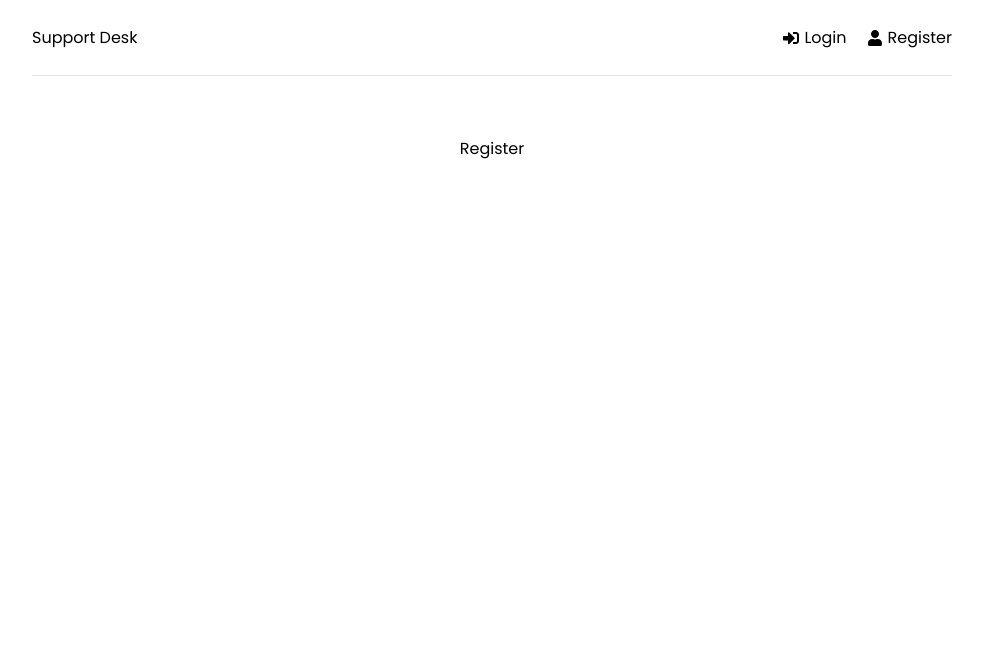
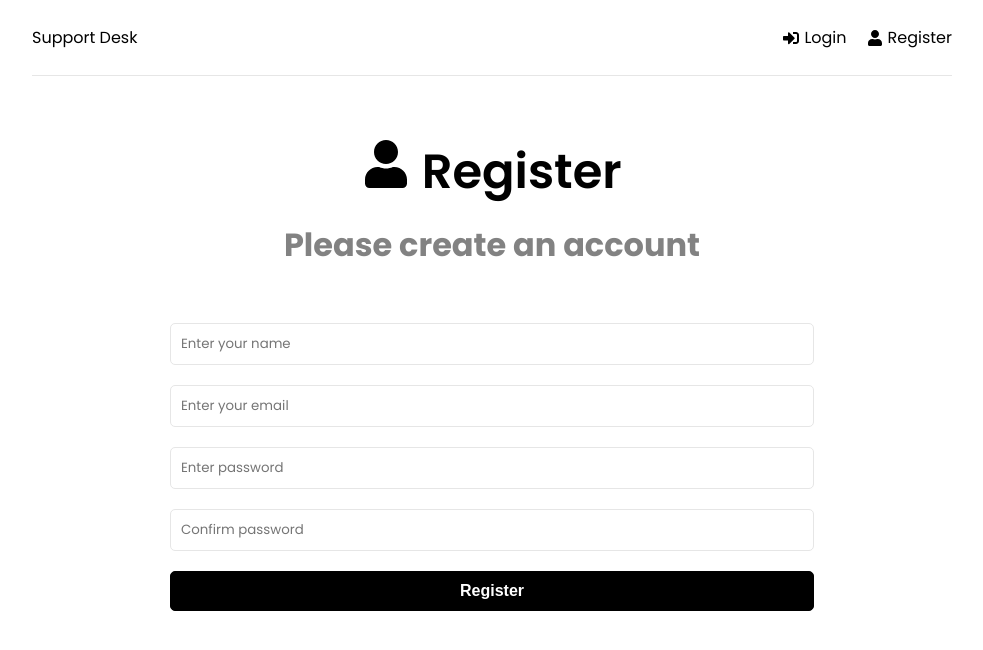
Before and after one commit to EyuCoder/support-desk-mern, a React (Create React App) app in the folder frontend/: page /register in a window 1280 px wide. Shown: the top 650 px of the page, without its empty margins (148-1131 px from the left). Built offline with nearby package versions, Linux system fonts and the light colour scheme.

Commit message:
basic ui

```diff
--- a/frontend/src/App.js
+++ b/frontend/src/App.js
@@ -1,4 +1,6 @@
 import { BrowserRouter as Router, Routes, Route } from 'react-router-dom'
+import { ToastContainer } from 'react-toastify'
+import 'react-toastify/dist/ReactToastify.css'
 import Header from './components/Header'
 import Home from './pages/Home'
 import Login from './pages/Login'
@@ -16,6 +18,7 @@ function App() {
         </Routes>
       </div>
     </Router>
+    <ToastContainer />
   </>
 }
 
--- a/frontend/src/pages/Home.jsx
+++ b/frontend/src/pages/Home.jsx
@@ -1,7 +1,21 @@
-import React from 'react';
+import { Link } from 'react-router-dom';
+import { FaQuestionCircle, FaTicketAlt } from 'react-icons/fa';
 
 function Home() {
-    return <div>Home</div>;
+    return (
+        <>
+            <section className='heading'>
+                <h1>what do you need help with?</h1>
+                <p>please choose from the options below</p>
+            </section>
+            <Link to='/new-ticket' className='btn btn-reverse btn-block'>
+                <FaQuestionCircle /> Create new ticket
+            </Link>
+            <Link to='/tickets' className='btn btn-block'>
+                <FaTicketAlt /> View my tickets
+            </Link>
+        </>
+    );
 }
 
 export default Home;
--- a/frontend/src/pages/Login.jsx
+++ b/frontend/src/pages/Login.jsx
@@ -1,7 +1,64 @@
-import React from 'react';
+import React, { useState } from 'react';
+import { toast } from 'react-toastify';
+import { FaSignInAlt } from 'react-icons/fa';
 
 function Login() {
-    return <div>Login</div>;
+    const [formData, setFormData] = useState({
+        email: '',
+        password: '',
+    });
+
+    const { email, password } = formData;
+    const onChange = (e) => {
+        setFormData((prevState) => ({
+            ...prevState,
+            [e.target.name]: e.target.value,
+        }));
+    };
+    const onSubmit = (e) => {
+        e.preventDefault();
+    };
+
+    return (
+        <>
+            <section className='heading'>
+                <h1>
+                    <FaSignInAlt /> Login
+                </h1>
+                <p>Please login to submit tickets</p>
+            </section>
+            <section className='form'>
+                <form onSubmit={onSubmit}>
+                    <div className='form-group'>
+                        <input
+                            type='email'
+                            className='form-control'
+                            id='email'
+                            name='email'
+                            value={email}
+                            onChange={onChange}
+                            placeholder='Enter your email'
+                            required
+                        />
+                    </div>
+                    <div className='form-group'>
+                        <input
+                            type='password'
+                            className='form-control'
+                            id='password'
+                            name='password'
+                            value={password}
+                            onChange={onChange}
+                            placeholder='Enter password'
+                            required
+                        />
+                    </div>
+                    <div className='form-group'>
+                        <button className='btn btn-block'>Login</button>
+                    </div>
+                </form>
+            </section>
+        </>
+    );
 }
-
 export default Login;
--- a/frontend/src/pages/Register.jsx
+++ b/frontend/src/pages/Register.jsx
@@ -1,7 +1,95 @@
-import React from 'react';
+import React, { useState } from 'react';
+import { toast } from 'react-toastify';
+import { FaUser } from 'react-icons/fa';
 
 function Register() {
-    return <div>Register</div>;
+    const [formData, setFormData] = useState({
+        name: '',
+        email: '',
+        password: '',
+        password2: '',
+    });
+
+    const { name, email, password, password2 } = formData;
+    const onChange = (e) => {
+        setFormData((prevState) => ({
+            ...prevState,
+            [e.target.name]: e.target.value,
+        }));
+    };
+    const onSubmit = (e) => {
+        e.preventDefault();
+
+        if (password !== password2) {
+            toast.error('Passwords do not match');
+        }
+    };
+
+    return (
+        <>
+            <section className='heading'>
+                <h1>
+                    <FaUser /> Register
+                </h1>
+                <p>Please create an account</p>
+            </section>
+            <section className='form'>
+                <form onSubmit={onSubmit}>
+                    <div className='form-group'>
+                        <input
+                            type='text'
+                            className='form-control'
+                            id='name'
+                            name='name'
+                            value={name}
+                            onChange={onChange}
+                            placeholder='Enter your name'
+                            required
+                        />
+                    </div>
+                    <div className='form-group'>
+                        <input
+                            type='email'
+                            className='form-control'
+                            id='email'
+                            name='email'
+                            value={email}
+                            onChange={onChange}
+                            placeholder='Enter your email'
+                            required
+                        />
+                    </div>
+                    <div className='form-group'>
+                        <input
+                            type='password'
+                            className='form-control'
+                            id='password'
+                            name='password'
+                            value={password}
+                            onChange={onChange}
+                            placeholder='Enter password'
+                            required
+                        />
+                    </div>
+                    <div className='form-group'>
+                        <input
+                            type='password'
+                            className='form-control'
+                            id='password2'
+                            name='password2'
+                            value={password2}
+                            onChange={onChange}
+                            placeholder='Confirm password'
+                            required
+                        />
+                    </div>
+                    <div className='form-group'>
+                        <button className='btn btn-block'>Register</button>
+                    </div>
+                </form>
+            </section>
+        </>
+    );
 }
 
 export default Register;
```
